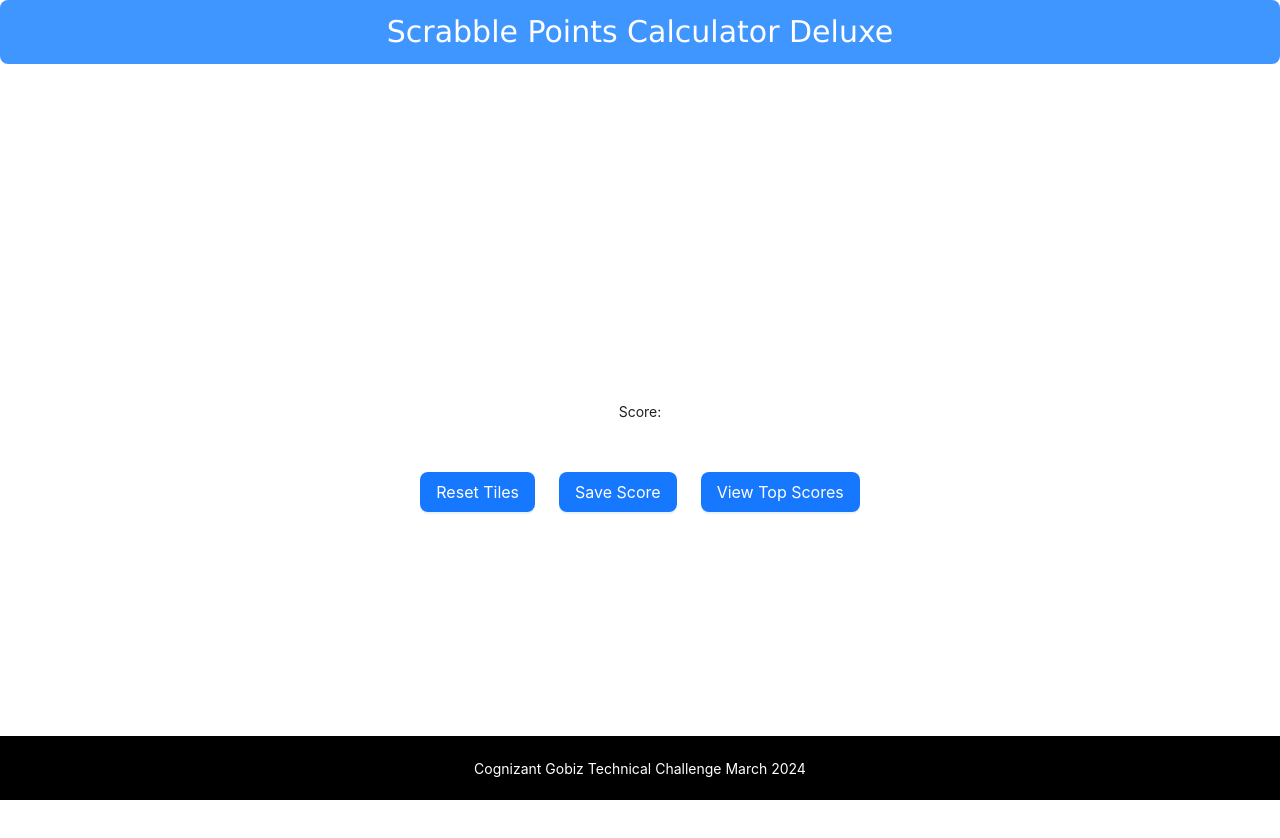
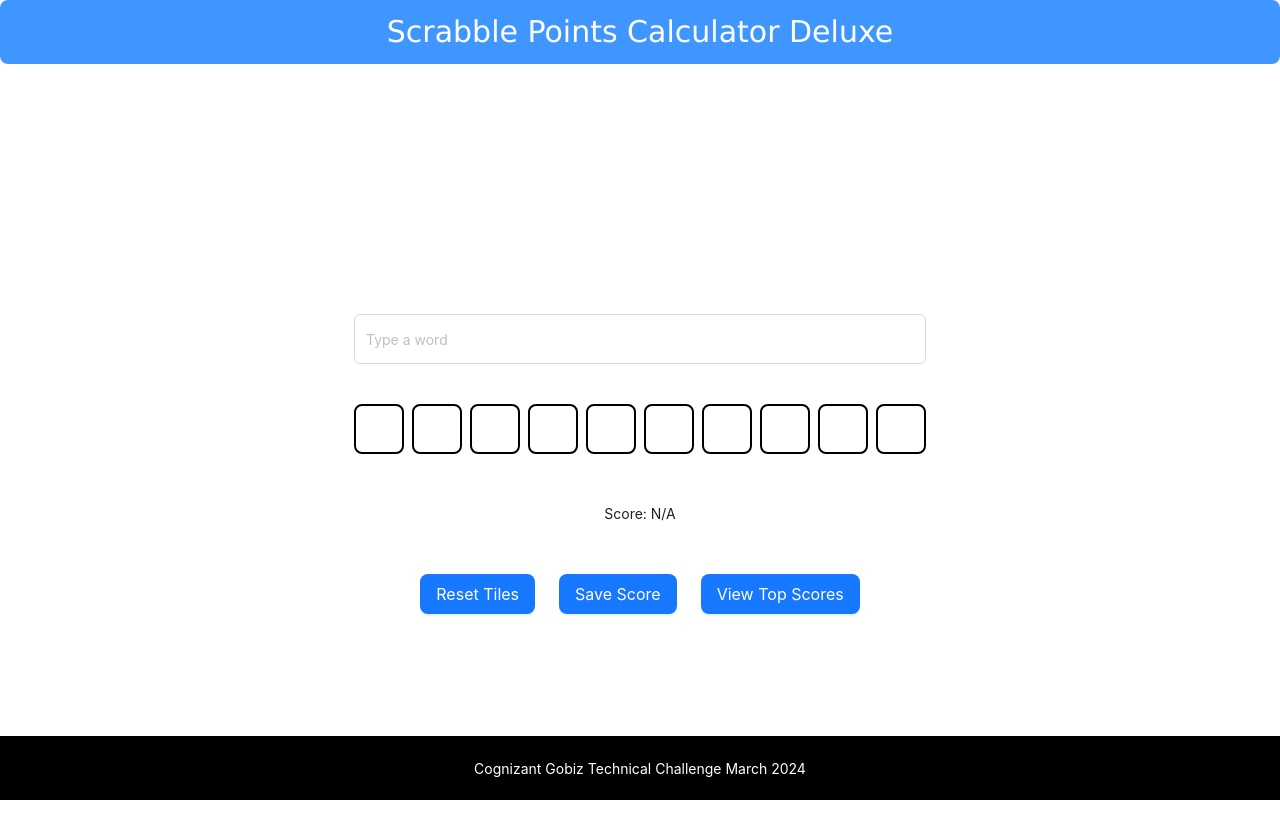
Before and after one commit to eLn86/spc-web, a React (Create React App) app: page / in a window 1280 px wide. Shown: the top 838 px of the page. Before the commit the page ends 800 px from the top, so only its background shows below. Built offline with nearby package versions, Linux system fonts and the light colour scheme.

Commit message:
Add implementation for 1) calling dictionary API to check valid word 2) scoring logic 3) error input styling for invalid word 4) clear tiles button

```diff
--- a/src/Main/Main.jsx
+++ b/src/Main/Main.jsx
@@ -1,21 +1,115 @@
-import { Button, Flex } from "antd";
+import { Button, Card, Flex, Input, Typography } from 'antd';
+import React, { useEffect, useState } from 'react';
+import { checkIfValidWord } from "../apis/dictionaryAPI";
+import { ALPHABET_SCORE_MAP } from "../constants";
+
+const { Text } = Typography;
 
 const Main = () => {
+    const [value, setValue] = useState('');
+    const [isInvalidWord, setIsInvalidWord] = useState(false);
+    const [score, setScore] = useState(0);
+
+    useEffect(() => {
+        const delayDebounceFn = setTimeout(async () => {
+            // Send Axios request here
+            if ((value && value.length <= 10)) {
+                const response = await checkIfValidWord(value);
+                const { status } = response;
+                if (status === 404) {
+                    setIsInvalidWord(true);
+                    setScore(0);
+                } else {
+                    setIsInvalidWord(false);
+                    setScore(calculateScore(value));
+                }
+            } else {
+                setIsInvalidWord(false);
+                setScore(0);
+            }
+        }, 500)
+
+        return () => clearTimeout(delayDebounceFn)
+    }, [value])
+
+    const calculateScore = word => {
+        if (!word) return 0;
+        return word.split('').reduce((acc, letter) => acc + ALPHABET_SCORE_MAP[letter.toUpperCase()], 0);
+    }
+
     const containerStyle = {
         flexDirection: 'column',
         justifyContent: 'center',
         alignItems: 'center',
-        height: '100%',
+        height: '800px',
         width: '100%'
     }
+    const tilesWrapperStyle = {
+        flexDirection: 'column',
+        alignItems: 'center',
+    }
+    const inputStyle = {
+        marginBottom: '10px',
+        height: '50px'
+    }
+    const inputErrorStyle = {
+        marginBottom: '10px',
+        height: '50px',
+        border: '1px solid red'
+    }
+    const invalidWordTextStyle = {
+        height: '30px',
+        textAlign: 'left',
+        width: '100%'
+    }
+    const cardStyle = {
+        width: '50px',
+        height: '50px',
+        border: '2px solid black',
+        fontFamily: 'Verdana',
+        fontWeight: 'bolder',
+        fontSize: '24px',
+        display: 'flex',
+        justifyContent: 'center',
+        alignItems: 'center'
+    }
+
     return (
         <Flex style={containerStyle}>
-            <Flex>
+            <Flex style={tilesWrapperStyle}>
+                <Input
+                    value={value}
+                    maxLength={10}
+                    style={isInvalidWord ? inputErrorStyle : inputStyle}
+                    placeholder={'Type a word'}
+                    onChange={e => setValue(e.target.value)}
+                    data-testid='input-field'
+                />
+                <Text type={'danger'} style={invalidWordTextStyle} data-testid='invalid-word-error-text'>
+                    {isInvalidWord && `The word you typed is invalid, please try another word!`}
+                </Text>
+                <Flex gap={'small'}>
+                    {Array(10).fill().map((_, index) => (
+                        <Card style={cardStyle} key={index} data-testid='tile'>
+                            {value && value.charAt(index).toUpperCase()}
+                        </Card>
+                    ))}
+                </Flex>
+            </Flex>
 
-            </Flex>
-            <Flex>Score: </Flex>
+            <Flex data-testid={'score'}>Score: {score && score || 'N/A'}</Flex>
             <Flex gap={'large'}>
-                <Button data-testid='reset-button' type="primary" size={'large'}>Reset Tiles</Button>
+                <Button
+                    onClick={() => {
+                        setValue('');
+                        setScore(0);
+                        setIsInvalidWord(false);
+                    }}
+                    data-testid='reset-tiles-btn'
+                    type="primary"
+                    size={'large'}>
+                    Reset Tiles
+                </Button>
                 <Button data-testid='save-button' type="primary" size={'large'}>Save Score</Button>
                 <Button data-testid='view-topscores-button' type="primary" size={'large'}>View Top Scores</Button>
             </Flex>
```
